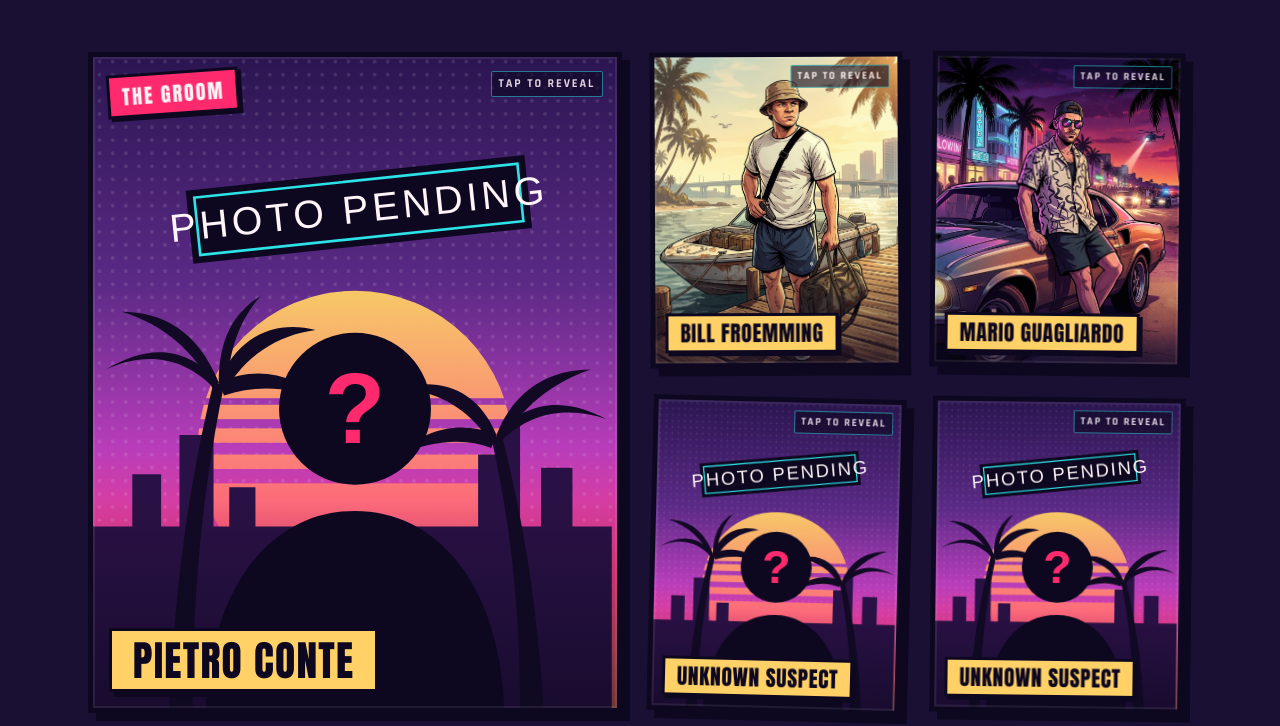
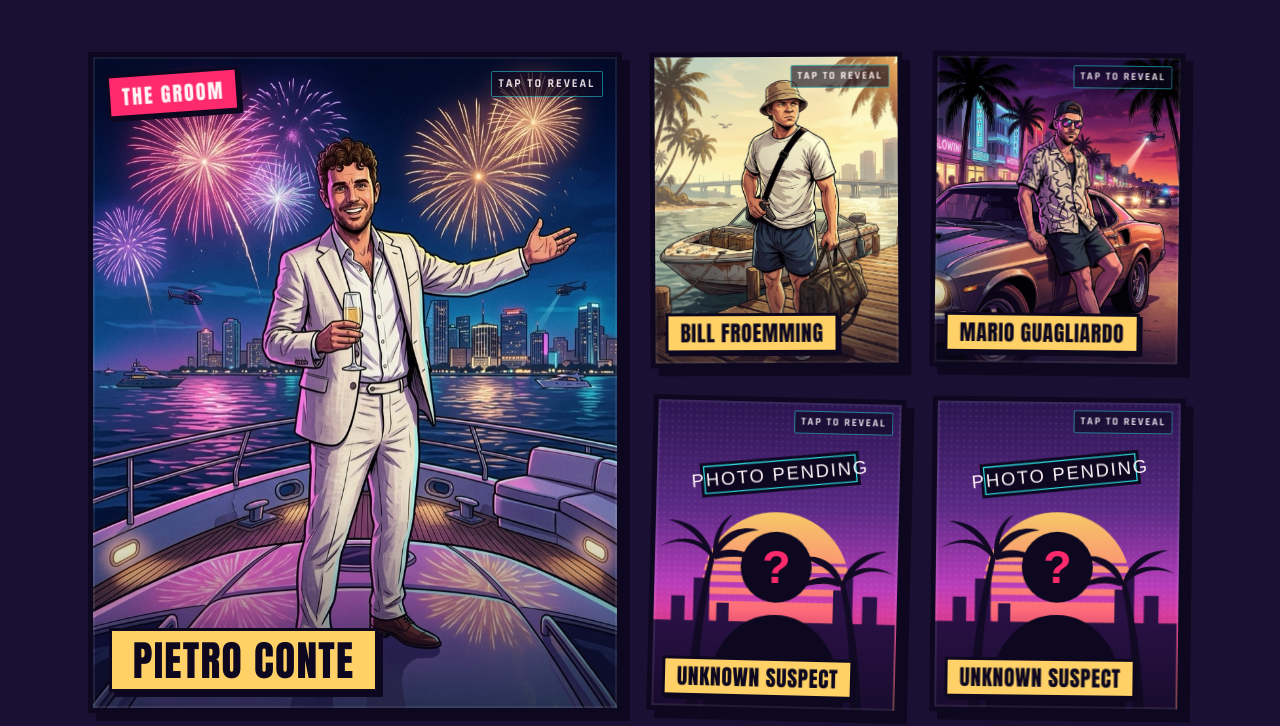
Before and after one commit to williambfroemming/pietros-bachelor-party-website, a plain HTML site: page index.html in a window 1280 px wide. Shown: the part 1096-1822 px from the top of the page. Drawn offline with Linux system fonts and the light colour scheme.

Commit message:
WS6: integration & QA — explicit photo paths, optimized portraits + Pietro, HUD hides past hero, OG image, README
Co-Authored-By: Claude Opus 5.5 <noreply@anthropic.com>

```diff
--- a/css/intro-hud.css
+++ b/css/intro-hud.css
@@ -193,6 +193,11 @@
 .hud[data-state="passed"] .hud__value { color: var(--gold); }
 @keyframes hud-pulse { 50% { opacity: 0.6; } }
 
+@media (min-width: 821px) {
+  .hud { transition: opacity 0.3s var(--ease), transform 0.3s var(--ease); }
+  .hud.is-away { opacity: 0; transform: translateY(-8px); }
+}
+
 @media (max-width: 820px) {
   .hud {
     position: sticky;
--- a/js/crew.js
+++ b/js/crew.js
@@ -51,10 +51,14 @@
     return wrap;
   }
 
-  /** <img> that walks png → jpg → jpeg → webp → placeholder on error. */
+  /** <img> source list. `photo: 'path'` → that file; `photo: null` → placeholder only;
+   *  `photo` omitted → walks png → jpg → jpeg → webp → placeholder on error. */
   function portrait(p, eager) {
     const slug = String(p.slug || '').trim();
-    const srcs = slug ? IMG_EXTS.map(ext => `images/crew/${slug}.${ext}`) : [];
+    let srcs;
+    if (typeof p.photo === 'string' && p.photo.trim()) srcs = [p.photo.trim()];
+    else if (p.photo === null) srcs = [];
+    else srcs = slug ? IMG_EXTS.map(ext => `images/crew/${slug}.${ext}`) : [];
     srcs.push(PLACEHOLDER);
     let idx = 0;
     const img = h('img', {
@@ -75,10 +79,9 @@
     return img;
   }
 
-  /** Optional wide hero art for the groom (images/crew/{slug}-wide.png), desktop only. */
-  function tryWide(card, slug) {
-    if (!slug) return;
-    const src = `images/crew/${slug}-wide.png`;
+  /** Optional wide hero art for the groom (`photoWide` in data), desktop only. */
+  function tryWide(card, src) {
+    if (!src) return;
     const probe = new Image();
     probe.onload = () => {
       card.style.setProperty('--wide', `url("${src}")`);
@@ -121,7 +124,7 @@
       )
     );
     card.style.setProperty('--tilt', tiltFor(p, i) + 'deg');
-    if (groom) tryWide(card, String(p.slug || '').trim());
+    if (groom && typeof p.photoWide === 'string') tryWide(card, p.photoWide.trim());
     return card;
   }
 
--- a/js/data.js
+++ b/js/data.js
@@ -34,7 +34,9 @@ window.VICE = {
     'TIP: Respect +100 for whoever remembers where the boat is docked.',
   ],
 
-  // Photos: images/crew/{slug}.png (falls back to .jpg/.jpeg/.webp, then a placeholder)
+  // Photos: set `photo: 'images/crew/{slug}.jpg'` once the portrait exists; `photo: null` shows the
+  // PHOTO PENDING placeholder. (Omit `photo` entirely to auto-probe .png/.jpg/.jpeg/.webp.)
+  // Groom only: optional `photoWide: 'images/crew/pietro-wide.jpg'` (16:9) for desktop.
   /* ---------- EPITHET BANK (WS5) ----------------------------------------
      Unassigned GTA-flavored epithets — pick one per crew member once the
      list is confirmed. (Already taken: The Smuggler (Bill), The Getaway
@@ -60,10 +62,12 @@ window.VICE = {
       bio: 'An Italian OG forged on the formidable streets of Addison, Illinois, now operating out of Marina Del Rey, where he is widely considered the best-dressed man in the jurisdiction. Known associates describe him as charming, impeccably tailored and dangerously good at talking his way into the best table in the room. Last seen heading to Miami for one final job before he goes legit.',
       wanted: 5,
       isGroom: true,
+      photo: 'images/crew/pietro.jpg',
       tilt: 0,
     },
     {
       slug: 'bill',
+      photo: 'images/crew/bill.jpg',
       name: 'Bill Froemming',
       epithet: 'The Smuggler',
       bio: "Silicon Valley's most prolific agentic AI auditing expert, now moonlighting as the operation's logistics man. Every flight, room and boat slip runs through him, so send him your itinerary or risk being left on the dock. Once Bill gets going, you can't stop him.",
@@ -71,14 +75,15 @@ window.VICE = {
     },
     {
       slug: 'mario',
+      photo: 'images/crew/mario.jpg',
       name: 'Mario Guagliardo',
       epithet: 'The Getaway Driver',
       bio: 'Formerly known as The Italian Stallion, the groom of the last job (Vegas) is back in the game, this time behind the wheel. A die-hard Indiana Hoosiers fan with a clean record of bringing the crew home. Pursuit units advised: he knows every back road out of Vice.',
       wanted: 4,
     },
-    { slug: 'crew3', name: 'TBD', epithet: 'TBD', bio: 'TODO', wanted: 2 },
-    { slug: 'crew4', name: 'TBD', epithet: 'TBD', bio: 'TODO', wanted: 3 },
-    { slug: 'crew5', name: 'TBD', epithet: 'TBD', bio: 'TODO', wanted: 4 },
+    { slug: 'crew3', photo: null, name: 'TBD', epithet: 'TBD', bio: 'TODO', wanted: 2 },
+    { slug: 'crew4', photo: null, name: 'TBD', epithet: 'TBD', bio: 'TODO', wanted: 3 },
+    { slug: 'crew5', photo: null, name: 'TBD', epithet: 'TBD', bio: 'TODO', wanted: 4 },
   ],
 
   /* ---------- MISSION IDEAS (WS5) — NOTHING BELOW IS BOOKED ---------------
--- a/js/intro-hud.js
+++ b/js/intro-hud.js
@@ -163,6 +163,14 @@
     }
     tick();
     timer = setInterval(tick, 1000);
+
+    // Desktop: the floating HUD only shows over the hero so it never covers content below.
+    const hero = document.getElementById('hero');
+    if (hero && 'IntersectionObserver' in window) {
+      new IntersectionObserver(([e]) => box.classList.toggle('is-away', !e.isIntersecting), {
+        rootMargin: '-35% 0px 0px 0px',
+      }).observe(hero);
+    }
   }
 
   /* ---------------- wanted stars ---------------- */
```
Also changed, not shown: images/crew/bill.jpeg (deleted), images/crew/bill.jpg (added), images/crew/mario.jpeg (deleted), images/crew/mario.jpg (added), images/crew/pietro.jpg (added), images/og-image.png (added), 2 other files.
